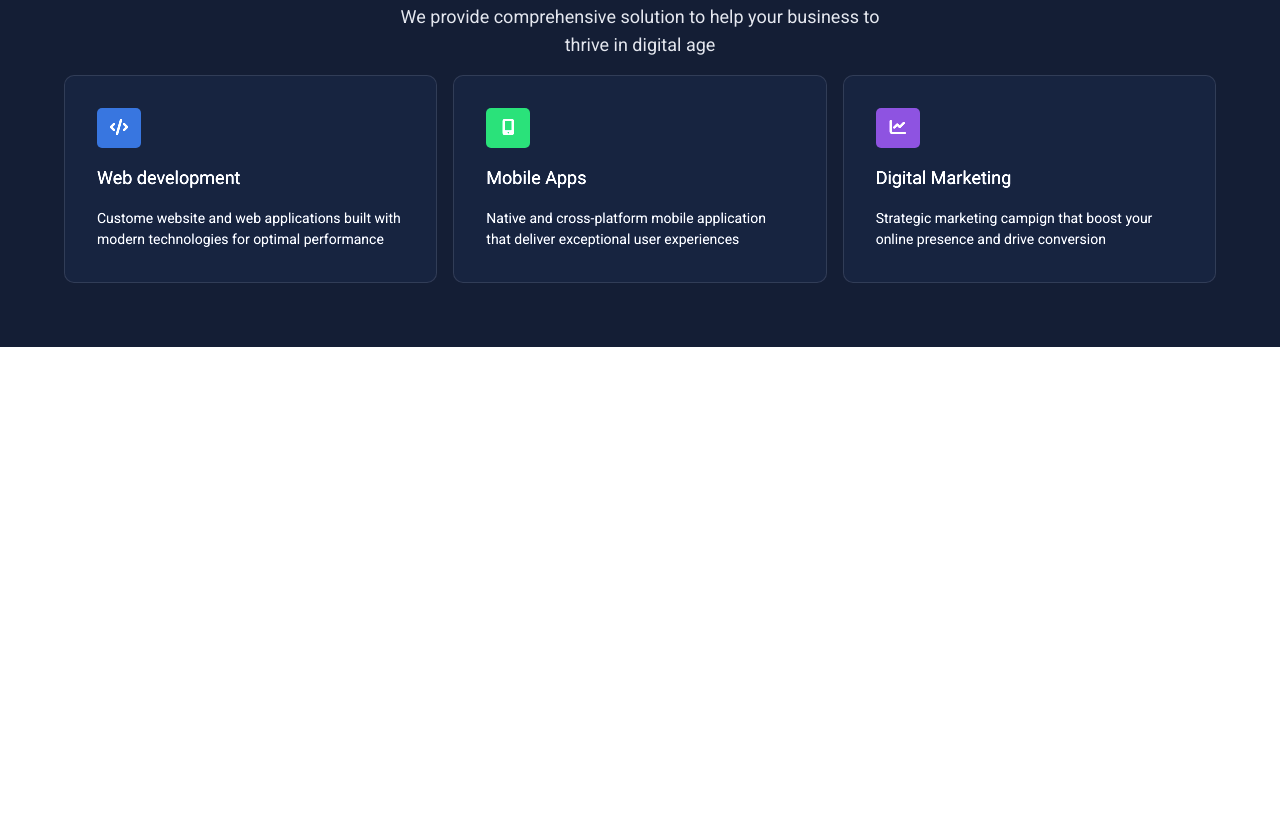
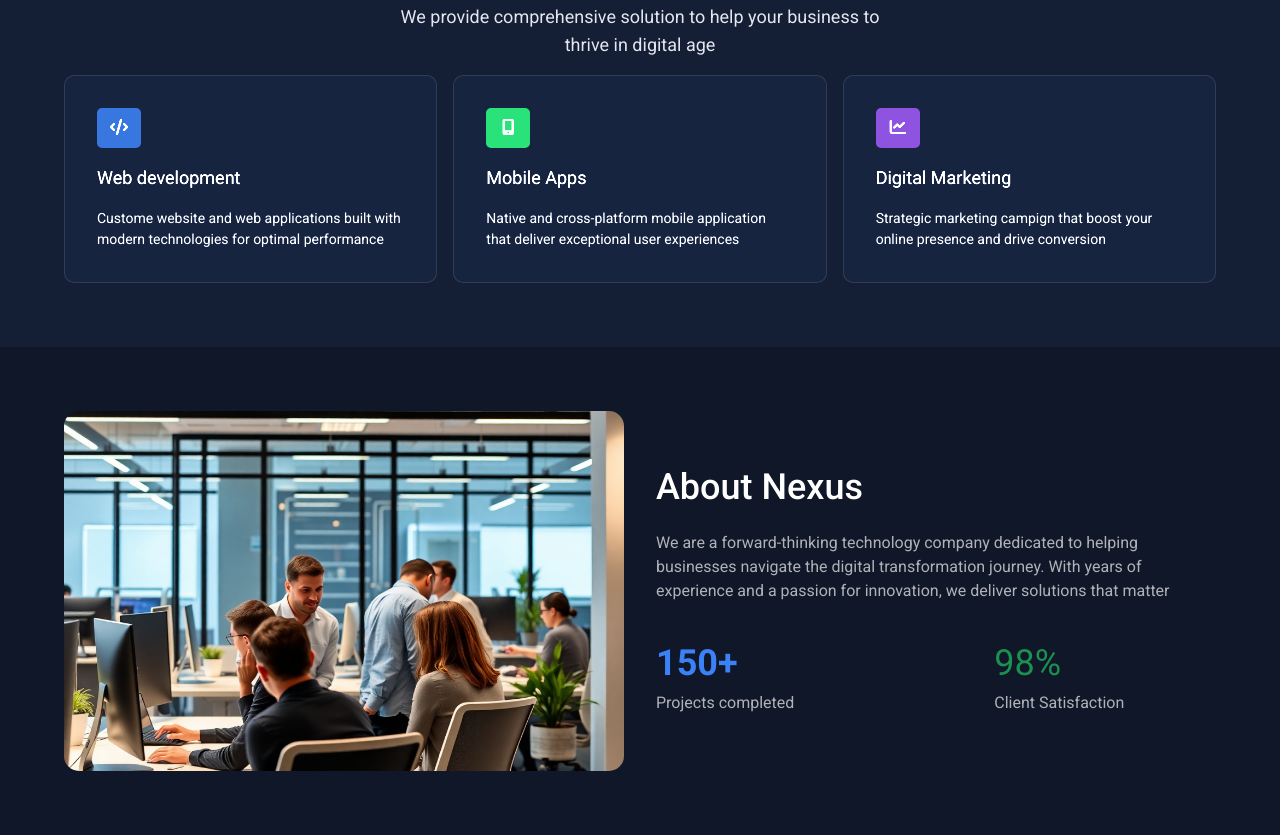
Before and after one commit to passionsam/first-UI-template-design-1-tailwindcss, a website: page index.html in a window 1280 px wide. Shown: the part 917-1752 px from the top of the page. Before the commit the page ends 1264 px from the top, so only its background shows below. Drawn offline with Linux system fonts and the light colour scheme; a web font is replaced by a local one.

Commit message:
feat:add about section

```diff
--- a/index.html
+++ b/index.html
@@ -30,7 +30,9 @@
         <nav class=" flex h-full w-full max-w-9/10 mx-auto justify-between items-center relative ">
 
             <div class="flex justify-center items-center gap-1.5 text-white">
-                <span class="w-8 h-8 bg-light-blue py-1 px-2 rounded-lg font-yellowtail font-bold">N</span>
+                <span class="w-8 h-8 bg-light-blue py-1 px-2 rounded-lg font-yellowtail font-bold">
+                    <i class="fa-solid fa-bolt"></i>
+                </span>
                 <span class="font-medium">Nexus</span>
             </div>
 
@@ -143,6 +145,51 @@
            </div>
 
         </section>
+
+        <!-- ABOUT SECTION -->
+        <section class="w-full bg-Dark-blue" id="about">
+
+            <div class="w-9/10 max-w-300 grid grid-cols-1 gap-6 lg:grid-cols-2 lg:gap-8 items-center mx-auto  h-full py-16">
+
+                <div class=" h-full max-h-90 flex justify-center items-center overflow-hidden rounded-[15px] group ">
+                    <img src="./images/about-image.png" alt="About Image " class="w-full h-full object-cover group-hover:scale-105 transition-all duration-500 ease-in-out">
+                </div>
+
+                <div class=" w-full h-full flex flex-col gap-10 justify-center">
+
+                    <div class="flex flex-col gap-6">
+
+                        <h2 class="text-white text-3xl font-medium md:text-4xl">About Nexus</h2>
+
+                        <p class="text-Blue-shade">We are a forward-thinking technology company dedicated to helping businesses navigate the digital transformation journey. With years of experience and a passion for innovation, we deliver solutions that matter</p>
+
+                    </div>
+
+                    <div class=" flex flex-col items-center gap-8 md:flex-row md:gap-50 ">
+
+                        <div class="flex flex-col gap-2">
+
+                            <span class="text-light-blue text-3xl md:text-4xl font-bold">150+</span>
+
+                            <p class="text-Blue-shade">Projects completed</p>
+
+                        </div>
+
+                        <div class="flex flex-col gap-2">
+
+                            <span class="text-3xl md:text-4xl text-green">98%</span>
+
+                            <p class="text-Blue-shade">Client Satisfaction</p>
+                        </div>
+
+                    </div>
+
+
+                </div>
+
+            </div>
+
+        </section>
     </main>
 
 </body>
```
Also changed, not shown: css/output.css.
